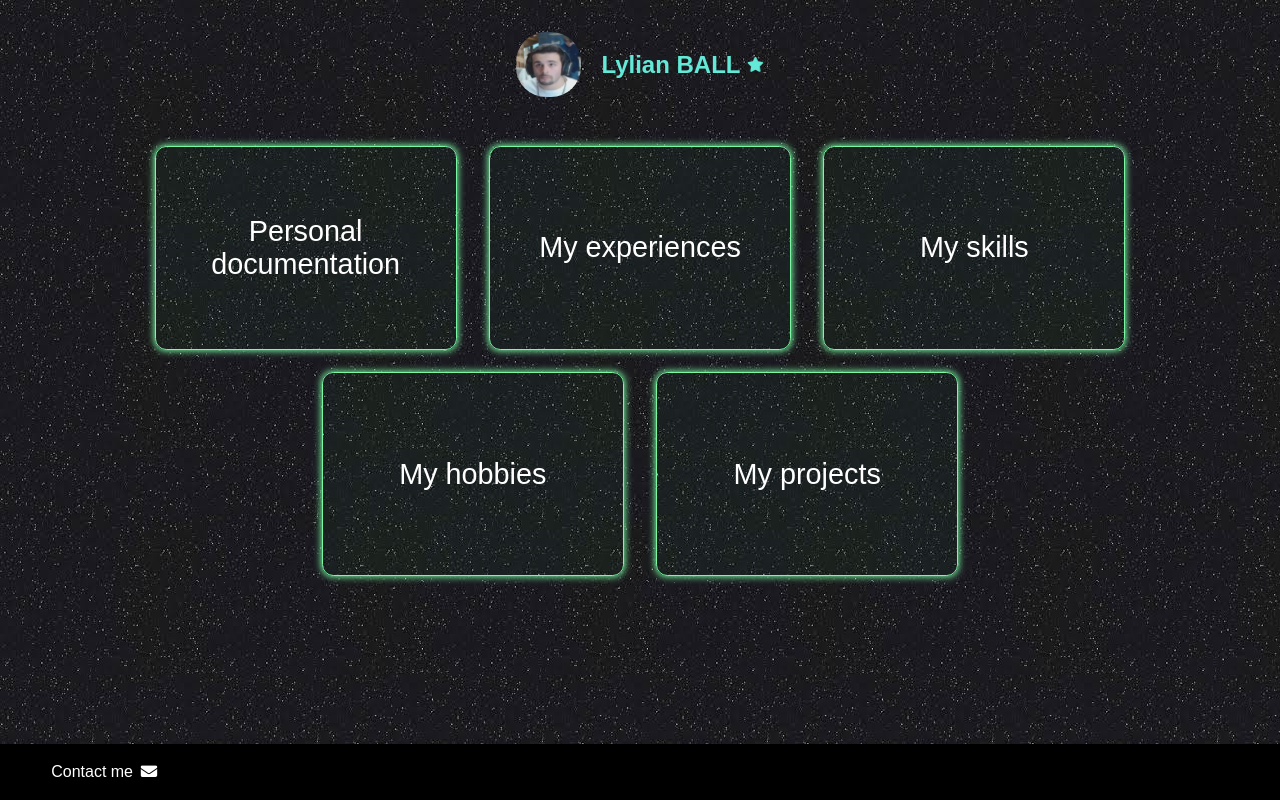
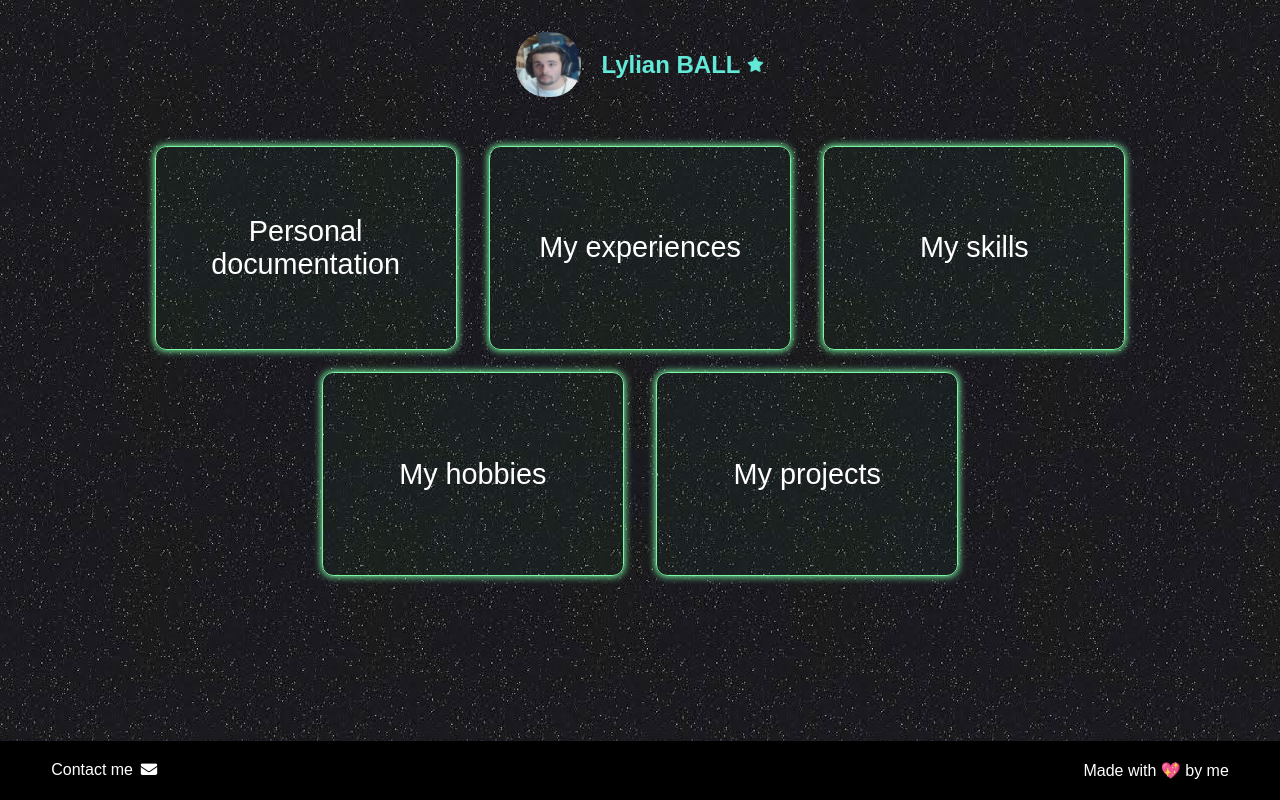
Before and after one commit to PyGaVS/portfolio-2025, a React (Vite) app: page / in a window 1280 px wide. Built offline with nearby package versions, Linux system fonts and the light colour scheme.

Commit message:
update home and projects

```diff
--- a/src/assets/css/components.css
+++ b/src/assets/css/components.css
@@ -289,3 +289,18 @@ textarea:focus~span{
   transition: 50ms;
   color: #1A1722;
 }
+
+div.black-band {
+  background-color: black;
+
+  display: flex;
+  justify-content: space-between;
+
+  position: fixed;
+  bottom: 0;
+  right: 0;
+  left: 0;
+  padding: 20px;
+  padding-left: 4vw;
+  padding-right: 4vw;
+}
--- a/src/index.css
+++ b/src/index.css
@@ -337,15 +337,3 @@ div.hobbies > div > * {
   font-size: 1rem;
 
 }
-
-div.black-band {
-  background-color: black;
-
-  /*width: 100%;*/
-  position: fixed;
-  bottom: 0;
-  right: 0;
-  left: 0;
-  padding: 1.5%;
-  padding-left: 4vw;
-}
--- a/src/views/Home.tsx
+++ b/src/views/Home.tsx
@@ -22,7 +22,12 @@ function Home() {
       </section>
       <footer>
       <div className="black-band">
-      <NavLink className="white-link" to="contact">{t("home.tab.contact")} </NavLink>&thinsp;<i className="fa-solid fa-envelope fa-bounce"></i>
+        <section>
+          <NavLink className="white-link" to="contact">{t("home.tab.contact")} </NavLink>&thinsp;<i className="fa-solid fa-envelope fa-bounce"></i>
+        </section>
+        <section>
+          <a className="white-link" href="https://github.com/Stage-2024/tui-diagnostic-tools" target='_blank'>Made with 💖 by me</a>
+        </section>
       </div>
       </footer>
     </>
--- a/src/views/Projects.tsx
+++ b/src/views/Projects.tsx
@@ -214,7 +214,7 @@ function Projects() {
           <p className="gray">Implémentation du talent ainsi que des tests unitaires correspondants.</p>
           <p className="gray">Collaboration avec une équipe de traduction pour traduire le message indiquant l'effet de l'illusion.</p>
           <p className="gray">Manipulation de l'UI du jeu.</p>
-          <p className="gray">Ce talent est actuellement implémenté dans la version beta du jeu.</p>
+          <p className="gray">Ce talent est maintenant implémenté dans le jeu.</p>
           <p className="gray"> Lien des PR GitHub :</p>
           <p><a href="https://github.com/pagefaultgames/pokerogue/pull/3273" className="white-link"
             target="_blank"> [Ability] Implement Illusion #3273</a></p>
@@ -222,6 +222,8 @@ function Projects() {
             target="_blank"> Add illusionBreak localizations #26</a></p>
           <p><a href="https://github.com/pagefaultgames/pokerogue/pull/5675" className="white-link"
             target="_blank"> [Bug] Pokemon with illusion imitate the cry of the illusion #5675</a></p>
+          <p><a href="https://github.com/pagefaultgames/pokerogue/pull/5772" className="white-link"
+            target="_blank"> [Bug] Fix some move using the type of the illusion instead of the actual type #5772</a></p>
           </Project>
         </details>
       </div>
```
